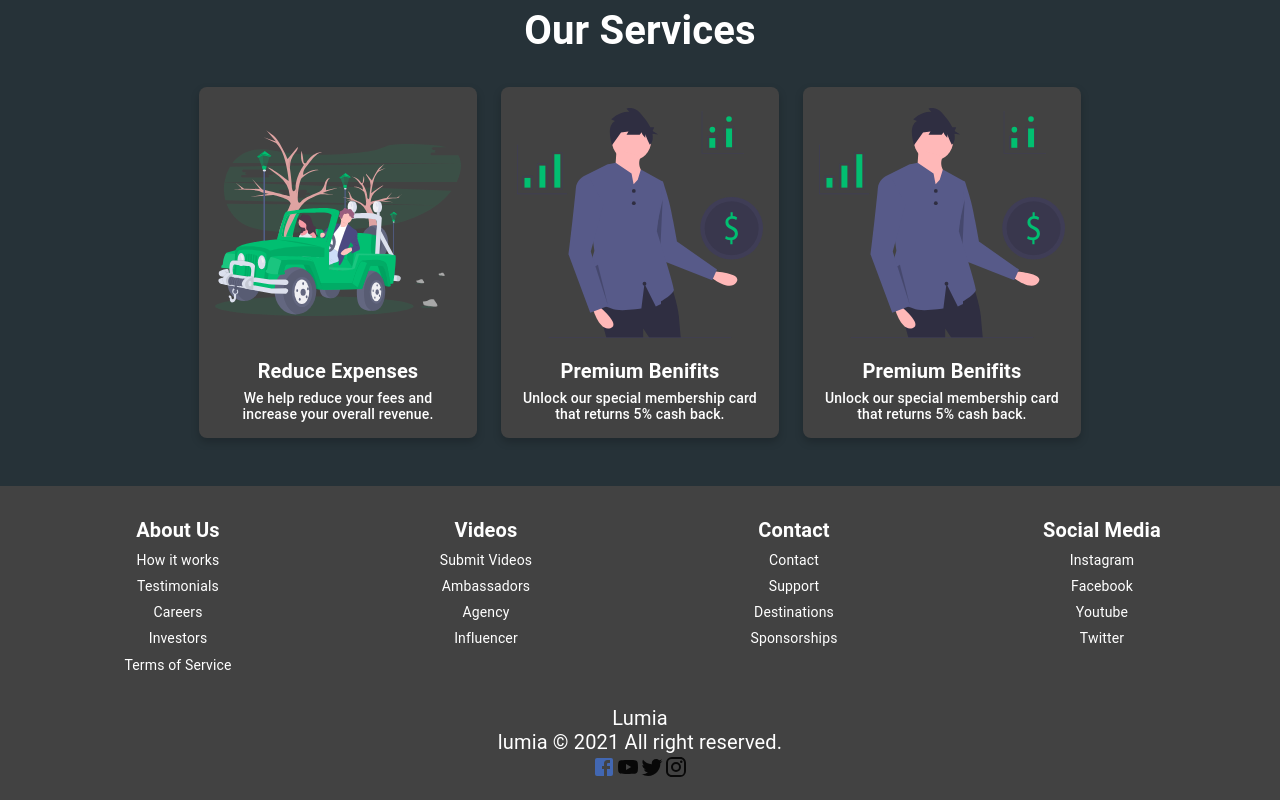
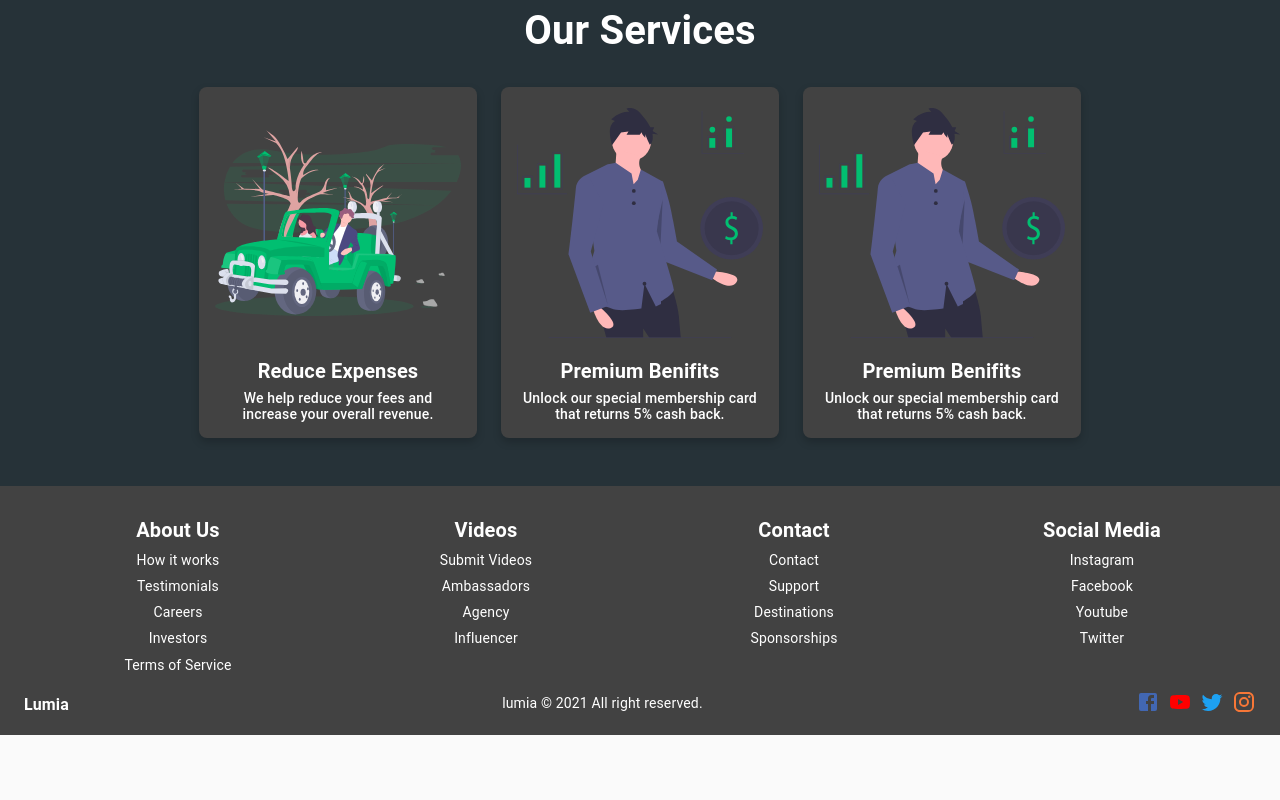
Before and after one commit to silentrobi/material-lumia-react, a React (Create React App) app: page / in a window 1280 px wide. Shown: the part 2321-3121 px from the top of the page. After the commit the page ends 3056 px from the top, so only its background shows below. Built offline with nearby package versions, Linux system fonts and the light colour scheme; the HTML template or start-up script is replaced by a standard one.

Commit message:
adding footer

```diff
--- a/src/components/Footer/index.js
+++ b/src/components/Footer/index.js
@@ -9,17 +9,14 @@ import InstagramIcon from '@material-ui/icons/Instagram';
 const useStyles = makeStyles((theme) => ({
     root: {
         background: theme.palette.background.default,
+        height: '100%'
     },
     img: {
         width: '100%',
         height: '30vh',
         objectFit: 'contain'
     },
-    containerItem: {
-
-    },
     card: {
-        margin: 'auto',
         textAlign: 'center',
         display: 'flex',
         flexDirection: 'column',
@@ -27,9 +24,14 @@ const useStyles = makeStyles((theme) => ({
         padding: theme.spacing(2),
         flexGrow: 1
     },
-    container: {
-        margin: theme.spacing(10),
-
+    footterBottom: {
+        textAlign: 'center',
+        display: 'flex',
+        flexDirection: 'row',
+        justifyContent: 'space-between',
+        alignItems: 'center',
+        flexWrap: 'wrap',
+        paddingBottom: theme.spacing(2)
     },
     sectionHeading: {
         margin: theme.spacing(2),
@@ -45,6 +47,10 @@ const useStyles = makeStyles((theme) => ({
         paddingTop: theme.spacing(1),
         lineHeight: 1.3,
         fontWeight: 'normal',
+    },
+    title: {
+        cursor: 'pointer',
+        fontWeight: 'bold'
     },
     link: {
         textDecoration: 'none',
@@ -76,23 +82,23 @@ const Footer = () => {
                     </Grid>
                 ))}
             </Grid>
-            <Box className={classes.card}>
-                <Typography variant='h4' color='textPrimary'>Lumia</Typography>
-                <Typography variant='h4' color='textPrimary' >
+            <Box className={classes.footterBottom}>
+                <Typography variant='h5' className={classes.title} color='textPrimary'>Lumia</Typography>
+                <Typography variant='subtitle2' style={{ fontWeight: 'normal' }} color='textPrimary' >
                     lumia &copy; 2021 All right reserved.
                 </Typography>
                 <Box>
-                    <Link href='#' color='inherit'>
-                        <FacebookIcon  style={{color: '#4267B2'}}/>
+                    <Link href='#' color='inherit' >
+                        <FacebookIcon style={{ color: '#4267B2' }} />
                     </Link>
-                    <Link href='#' color='inherit'>
-                        <YouTubeIcon />
+                    <Link href='#' style={{ paddingLeft: '8px' }} color='inherit'>
+                        <YouTubeIcon style={{ color: '#FF0000' }} />
                     </Link>
-                    <Link href='#' color='inherit'>
-                        <TwitterIcon />
+                    <Link href='#' style={{ paddingLeft: '8px' }} color='inherit'>
+                        <TwitterIcon style={{ color: '#1DA1F2' }} />
                     </Link>
-                    <Link href='#' color='inherit'>
-                        <InstagramIcon />
+                    <Link href='#' style={{ paddingLeft: '8px' }} color='inherit'>
+                        <InstagramIcon style={{ color: '#F77737' }} />
                     </Link>
                 </Box>
             </Box>
```
